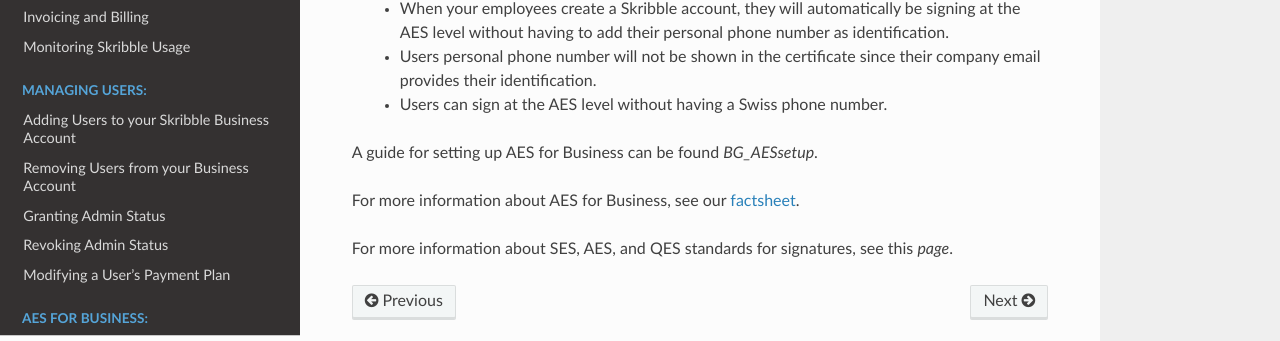
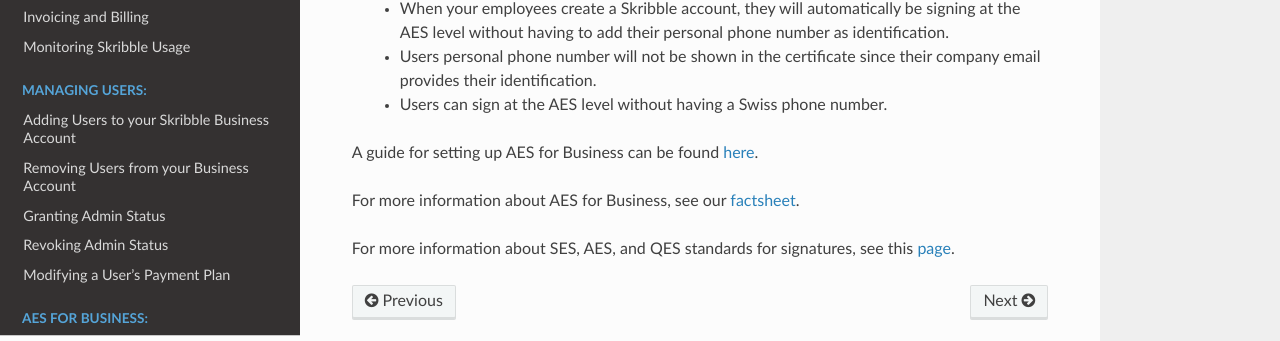
Before and after one commit to matthieu-bt/business-guide, a Sphinx documentation site: the page built from source/aes/AESproduct.rst, in a window 1280 px wide. Shown: the part 314-655 px from the top of the page. Built offline with Sphinx 7.4.7 and the Read the Docs theme 2.0.0, drawn with Linux system fonts in a browser that asks for light colours.

Commit message:
adds cross-references and links to several articles

```diff
--- a/source/aes/AESproduct.rst
+++ b/source/aes/AESproduct.rst
@@ -10,10 +10,12 @@
   - Users personal phone number will not be shown in the certificate since their company email provides their identification.
   - Users can sign at the AES level without having a Swiss phone number.
 
-A guide for setting up AES for Business can be found *BG_AESsetup*.
+A guide for setting up AES for Business can be found :ref:`here <aes-setup>`.
 
 For more information about AES for Business, see our factsheet_.
 
 .. _factsheet: https://www.skribble.com/identification/aes-for-business/
 
-For more information about SES, AES, and QES standards for signatures, see this *page*.
+For more information about SES, AES, and QES standards for signatures, see this page_.
+
+.. _page: https://www.skribble.com/signaturestandards/
--- a/source/aes/AESsetup.rst
+++ b/source/aes/AESsetup.rst
@@ -1,3 +1,5 @@
+.. _aes-setup:
+
 ===========================
 Setting up AES for Business
 ===========================
--- a/source/quickstart/product.rst
+++ b/source/quickstart/product.rst
@@ -15,4 +15,5 @@
 
   .. _documentation: https://doc.skribble.com
 
-  For a guide on upgrading to a Skribble Business Account, see *BG_upgrade*.
+
+Click :ref:`here <upgrade-to-business>` for a guide on upgrading to a Skribble Business Account,
--- a/source/quickstart/setup.rst
+++ b/source/quickstart/setup.rst
@@ -1,7 +1,9 @@
+.. _skribble-setup:
+
 =============================
 Setting up a Skribble account
 =============================
 
 You must first have a Skribble account before you can upgrade to a Business Account. If you do not already have a Skribble account, please refer to our guide *here*.
 
-Once you have a Skribble account, you can *upgrade* it to a Skribble Business Account for free.
+Once you have a Skribble account, you can :ref:`upgrade <upgrade-to-business>` it to a Skribble Business Account for free.
--- a/source/quickstart/upgrade.rst
+++ b/source/quickstart/upgrade.rst
@@ -1,3 +1,5 @@
+.. _upgrade-to-business:
+
 ==================================
 Upgrading to Skribble for Business
 ==================================
--- a/source/users/adding.rst
+++ b/source/users/adding.rst
@@ -9,7 +9,8 @@
 
 The simplest way to add multiple users to your Business Account is by registering your company domain (@example.org). Once this is complete, any user who creates a new Skribble account using your company domain will automatically be a part of your Business Account.
 
-**Note:** Any users at your company who created a Skribble account *before* your domain was registered with your Business Account will not be added automatically to your account. You will need to add those users by e-mail invite, described in the next section.
+.. NOTE::
+   Any users at your company who created a Skribble account *before* your domain was registered with your Business Account will not be added automatically to your account. You will need to add those users by e-mail invite, described in the next section.
 
 To add users by domain:
 
```
